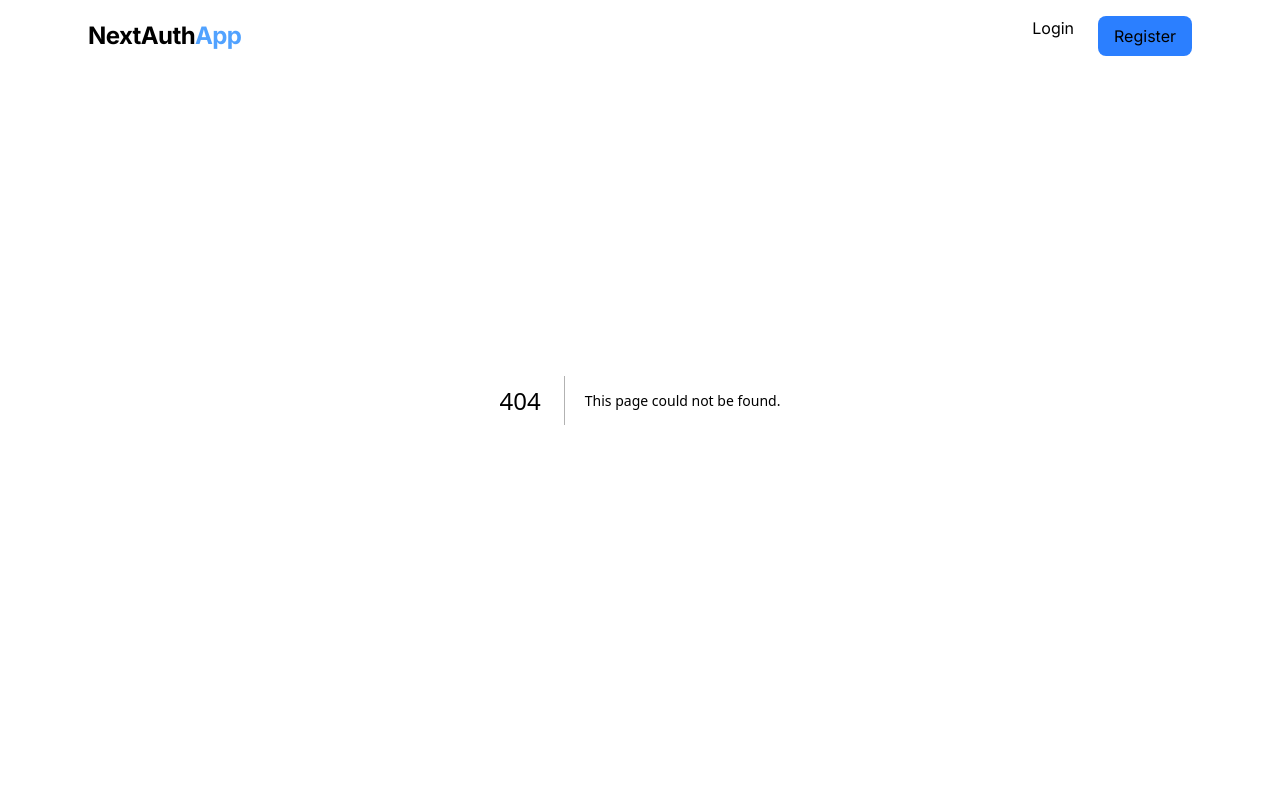
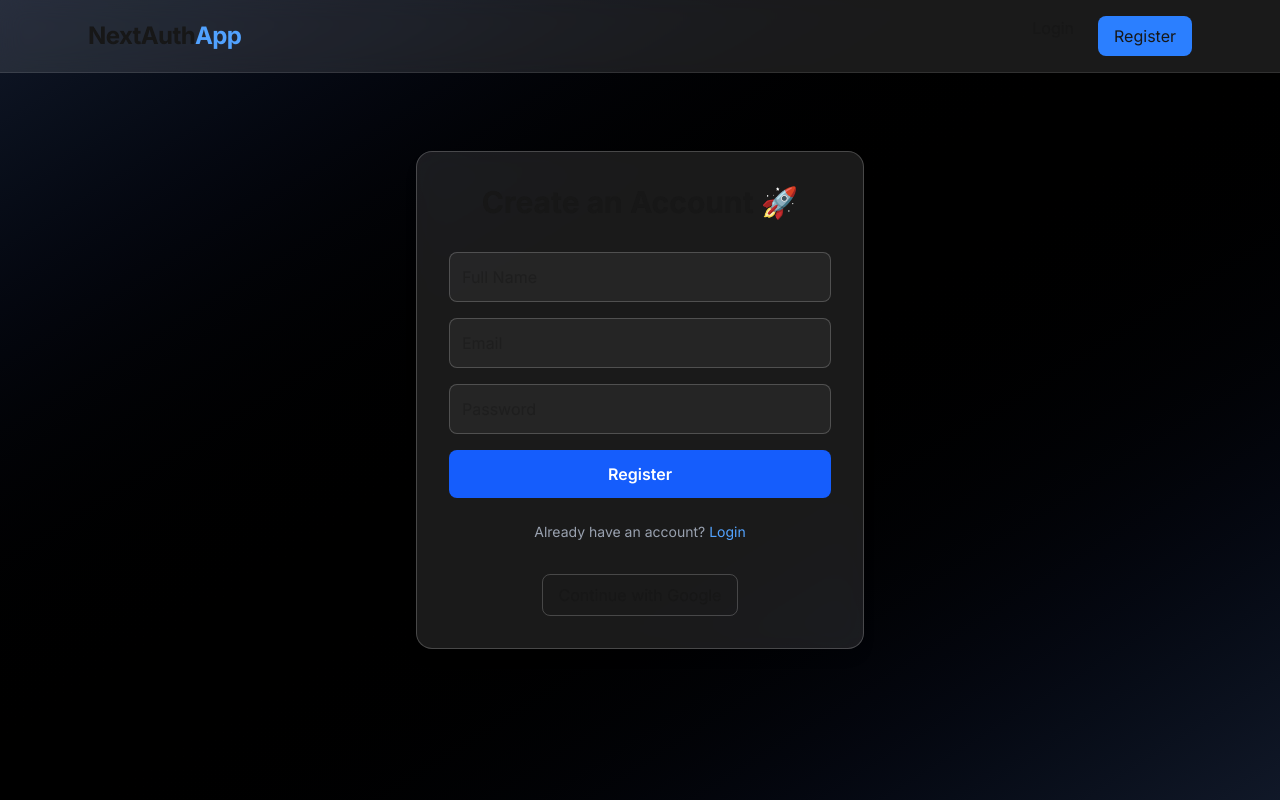
Before and after one commit to Clinton1029/next-auth, a Next.js app: page /register in a window 1280 px wide. Before the commit this address had no page. Built offline with nearby package versions, Linux system fonts and the light colour scheme.

Commit message:
update the register

```diff
--- /dev/null
+++ b/app/(auth)/register/page.jsx
@@ -0,0 +1,86 @@
+"use client";
+
+import { motion } from "framer-motion";
+import Link from "next/link";
+import { useState } from "react";
+import { Loader2 } from "lucide-react";
+
+export default function RegisterPage() {
+  const [name, setName] = useState("");
+  const [email, setEmail] = useState("");
+  const [password, setPassword] = useState("");
+  const [loading, setLoading] = useState(false);
+
+  async function handleRegister(e) {
+    e.preventDefault();
+    setLoading(true);
+
+    // 👉 Will connect to backend route later
+    console.log("Registering:", { name, email, password });
+    setTimeout(() => setLoading(false), 1500);
+  }
+
+  return (
+    <section className="flex justify-center items-center min-h-screen bg-gradient-to-br from-gray-900 via-black to-gray-900">
+      <motion.div
+        initial={{ opacity: 0, y: 40 }}
+        animate={{ opacity: 1, y: 0 }}
+        className="bg-white/10 backdrop-blur-lg p-8 rounded-2xl shadow-lg w-full max-w-md border border-white/20"
+      >
+        <h2 className="text-3xl font-bold text-center mb-8">
+          Create an Account 🚀
+        </h2>
+
+        <form onSubmit={handleRegister} className="flex flex-col space-y-4">
+          <input
+            type="text"
+            placeholder="Full Name"
+            value={name}
+            onChange={(e) => setName(e.target.value)}
+            required
+            className="p-3 rounded-lg bg-white/5 border border-white/20 focus:outline-none focus:ring-2 focus:ring-blue-500"
+          />
+          <input
+            type="email"
+            placeholder="Email"
+            value={email}
+            onChange={(e) => setEmail(e.target.value)}
+            required
+            className="p-3 rounded-lg bg-white/5 border border-white/20 focus:outline-none focus:ring-2 focus:ring-blue-500"
+          />
+          <input
+            type="password"
+            placeholder="Password"
+            value={password}
+            onChange={(e) => setPassword(e.target.value)}
+            required
+            className="p-3 rounded-lg bg-white/5 border border-white/20 focus:outline-none focus:ring-2 focus:ring-blue-500"
+          />
+
+          <button
+            type="submit"
+            disabled={loading}
+            className="bg-blue-600 hover:bg-blue-700 transition text-white py-3 rounded-lg font-semibold flex justify-center"
+          >
+            {loading ? <Loader2 className="animate-spin" /> : "Register"}
+          </button>
+        </form>
+
+        <div className="text-center text-sm mt-6">
+          <p className="text-gray-400">
+            Already have an account?{" "}
+            <Link href="/(auth)/login" className="text-blue-400 hover:underline">
+              Login
+            </Link>
+          </p>
+        </div>
+
+        <div className="mt-8 flex flex-col items-center">
+          <button className="border border-white/20 px-4 py-2 rounded-lg hover:bg-white/10 transition">
+            Continue with Google
+          </button>
+        </div>
+      </motion.div>
+    </section>
+  );
+}
```
